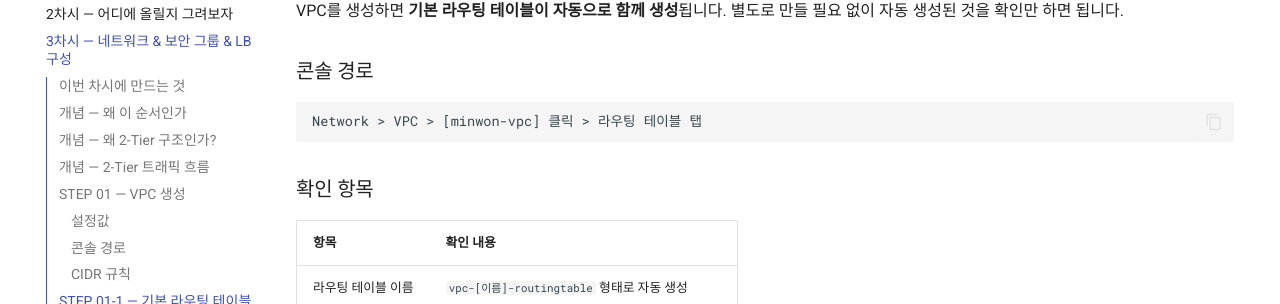
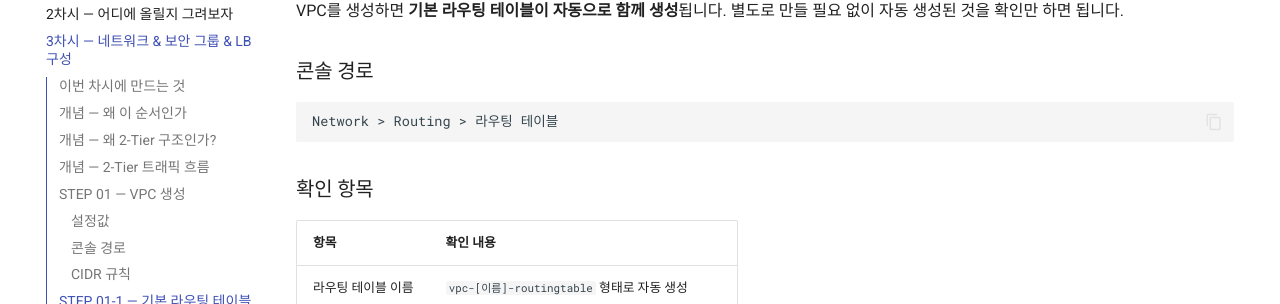
Before and after one commit to skilleat-labs/cloud-native-minwon-lab, an MkDocs documentation site: the page built from docs/day1/session3.md, in a window 1280 px wide and 900 px high, scrolled down 3879 px. Shown: the part 148-452 px from the top of the window. Built offline with MkDocs 1.6.1 and Material for MkDocs 9.7.7, drawn with Linux system fonts in a browser that asks for light colours; some of the changed text lies outside the part shown.

Commit message:
docs: 라우팅 테이블 콘솔 경로 전체 수정

````diff
--- a/docs/day1/session3.md
+++ b/docs/day1/session3.md
@@ -131,7 +131,7 @@
 ### 콘솔 경로
 
 ```
-Network > VPC > [minwon-vpc] 클릭 > 라우팅 테이블 탭
+Network > Routing > 라우팅 테이블
 ```
 
 ### 확인 항목
@@ -245,7 +245,7 @@
 인터넷 게이트웨이를 연결한 뒤 아래 경로로 이동해 경로가 추가됐는지 직접 확인합니다.
 
 ```
-Network > VPC > [minwon-vpc] > 라우팅 테이블 탭
+Network > Routing > 라우팅 테이블
 → 라우팅 테이블 선택 > 경로(Route) 탭
 ```
 
````
